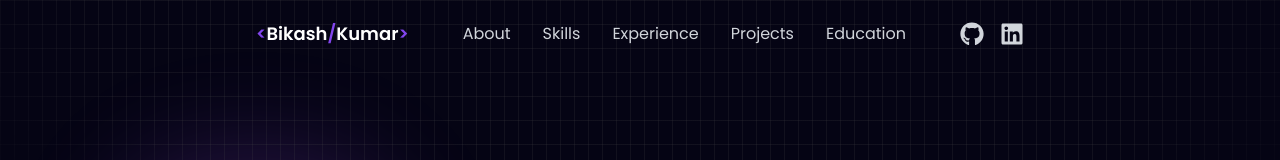
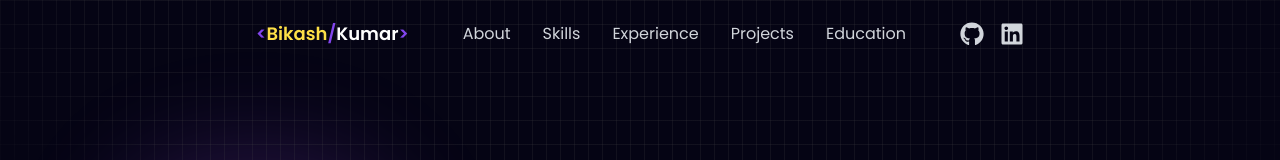
Before and after one commit to bikash-bk/My-portfolio, a React (Vite) app: page / in a window 1280 px wide. Shown: the top 160 px of the page. Built offline with nearby package versions, Linux system fonts and the light colour scheme.

Commit message:
Change text color of 'Bikash' in Navbar

```diff
--- a/src/components/Navbar/Navbar.jsx
+++ b/src/components/Navbar/Navbar.jsx
@@ -46,7 +46,7 @@ const Navbar = () => {
         {/* Logo */}
         <div className="text-lg font-semibold cursor-pointer">
           <span className="text-[#8245ec]">&lt;</span>
-          <span className="text-white">Bikash</span>
+          <span className="text-yellow-300">Bikash</span>
           <span className="text-[#8245ec]">/</span>
           <span className="text-white">Kumar</span>
           <span className="text-[#8245ec]">&gt;</span>
```
